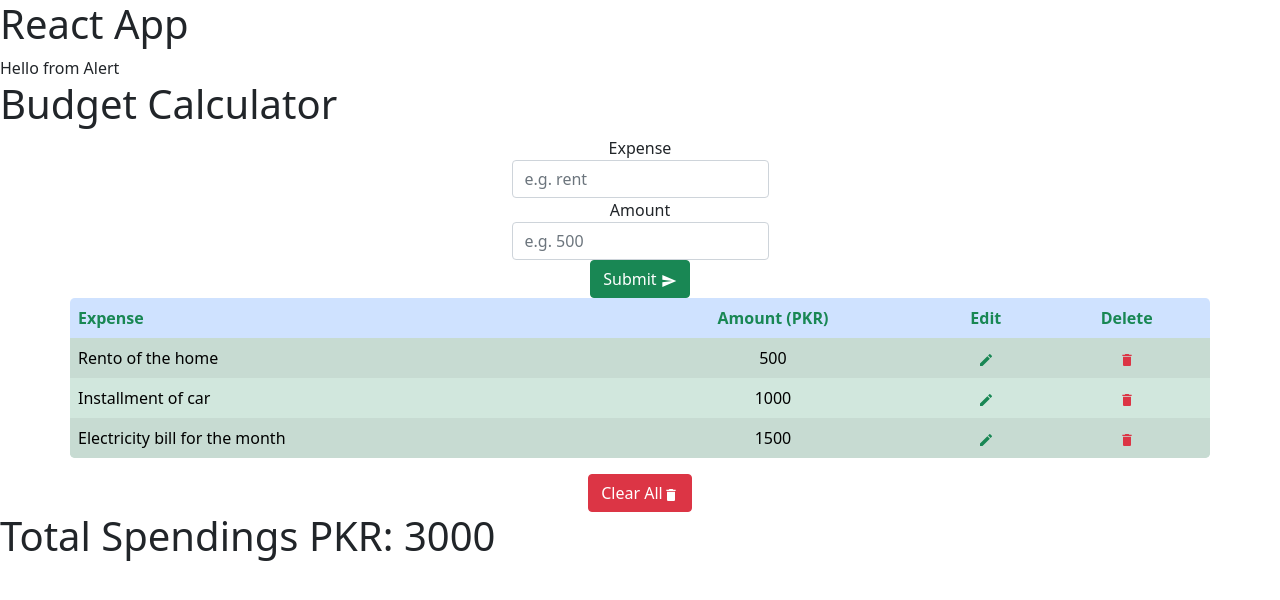
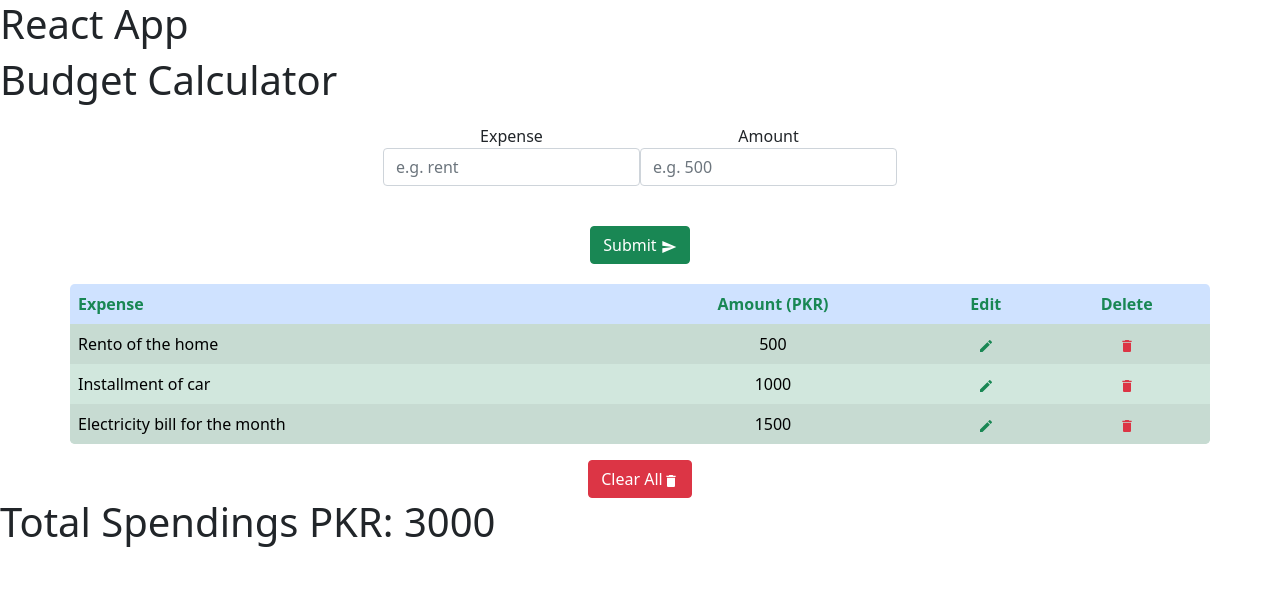
Before and after one commit to DilsherB/react-budget-calculator, a React (Create React App) app: page / in a window 1280 px wide. Shown: the top 600 px of the page. Built offline with nearby package versions, Linux system fonts and the light colour scheme.

Commit message:
form functionality completed.

```diff
--- a/src/App.css
+++ b/src/App.css
@@ -6,3 +6,7 @@ td:first-child,
 th:first-child {
   text-align: left;
 }
+
+.form > * {
+  margin: 20px;
+}
--- a/src/App.js
+++ b/src/App.js
@@ -13,14 +13,47 @@ const expenseList = [
 
 function App() {
   const [expenses, setExpenses] = useState(expenseList);
+  const [expense, setExpense] = useState("");
+  const [amount, setAmount] = useState("");
+  const [alert, setAlert] = useState({ show: false });
+
+  const handleExpense = (e) => {
+    setExpense(e.target.value);
+  };
+  const handleAmount = (e) => {
+    setAmount(e.target.value);
+  };
+  const handleAlert =({type, text}) => {
+    setAlert({show: true, type, text})
+    setTimeout(() => {
+      setAlert({show: false})
+    }, 3000)
+  }
+  const handleSubmit = (e) => {
+    e.preventDefault();
+    if (expense !== "" && amount > 0) {
+      const newExpense = { id: v4(), name: expense, amount: parseInt(amount, 10) };
+      setExpenses([...expenses, newExpense]);
+      setExpense("");
+      setAmount("");
+    } else {
+      alert("Invalid expense or amount");
+    }
+  };
   const currency = "PKR";
   return (
     <>
       <h1>React App</h1>
-      <Alert />
+      {alert.show && <Alert type={alert.type} text={alert.text} />}
       <h1>Budget Calculator</h1>
       <main className="App">
-        <Form />
+        <Form
+          expense={expense}
+          amount={amount}
+          handleExpense={handleExpense}
+          handleAmount={handleAmount}
+          handleSubmit={handleSubmit}
+        />
         <List list={expenses} currency={currency} />
       </main>
       <h1>
@@ -31,7 +64,7 @@ function App() {
           {' '}
           { expenses.reduce((acc, cur) => {
             let ret = acc;
-            ret += cur.amount;
+            ret += parseInt(cur.amount, 10);
             return ret;
           }, 0)}
         </span>
--- a/src/components/Alert.js
+++ b/src/components/Alert.js
@@ -1,9 +1,9 @@
-import React from 'react';
+import React from 'react'
 
-const Alert = () => (
-  <div>
-    Hello from Alert
-  </div>
-);
+const Alert = ({type, text}) => {
+  return (
+    <div className={`bg-${type}`}>{text}</div>
+  )
+}
 
-export default Alert;
+export default Alert
--- a/src/components/Form.js
+++ b/src/components/Form.js
@@ -1,26 +1,46 @@
 import React from 'react';
 import { MdSend } from 'react-icons/md';
 
-const Form = () => (
-  <form className="container">
-    <div className="form-center">
+const Form = (props) => {
+  const {
+    expense, amount, handleExpense, handleAmount, handleSubmit
+  } = props;
+
+  return (
+    <form className="container" onSubmit={handleSubmit}>
+      <div className="form-center form">
         <div className="form-group">
-        <label htmlFor="expense">
+          <label htmlFor="expense" className="formElement">
             Expense
-          <input type="text" placeholder="e.g. rent" className="form-control" id="expense" name="expense" />
+            <input
+              type="text"
+              placeholder="e.g. rent"
+              className="form-control"
+              id="expense"
+              name="expense"
+              value={expense}
+              onChange={handleExpense}
+            />
+          </label>
+          <label htmlFor="amount formElement">
+            Amount
+            <input
+              type="number"
+              placeholder="e.g. 500"
+              className="form-control"
+              id="amount"
+              name="amount"
+              value={amount}
+              onChange={handleAmount}
+            />
           </label>
         </div>
-      <div className="form-group">
-        <label htmlFor="amount">
-          Amount
-          <input type="text" placeholder="e.g. 500" className="form-control" id="amount" name="amount" />
-        </label>
-      </div>
-      <button type="submit" className="btn btn-success">
+        <button type="submit" className="btn btn-success formElement">
           Submit <MdSend />
         </button>
       </div>
     </form>
   );
+};
 
 export default Form;
```
Lines whose indentation alone changed are shown as unchanged.
